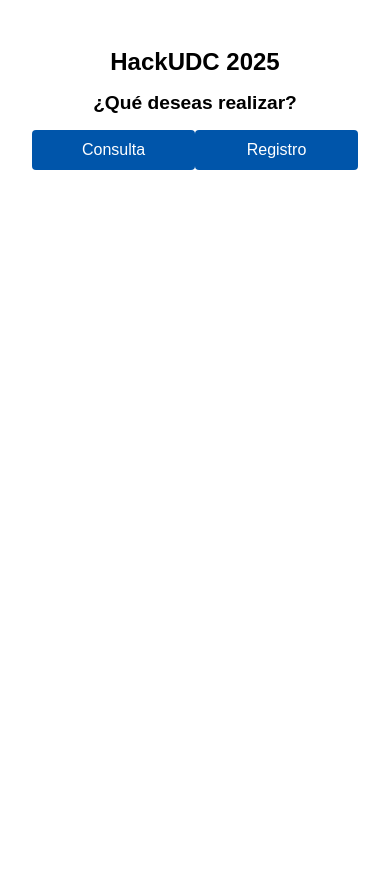
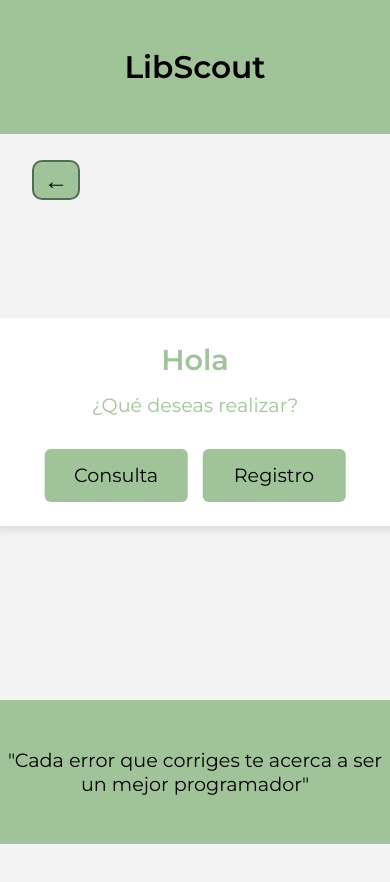
Before and after one commit to BlancaPazos/HackUDC2025, a React (Create React App) app: page /menu in a window 390 px wide. Shown: the top 882 px of the page. After the commit the page ends 844 px from the top, so only its background shows below. Built offline with nearby package versions, Linux system fonts and the light colour scheme.

Commit message:
Front implementado

```diff
--- a/public/index.html
+++ b/public/index.html
@@ -1,12 +1,27 @@
 <!DOCTYPE html>
-<html lang="en">
+<html lang="es">
   <head>
     <meta charset="utf-8" />
+    <meta name="viewport" content="width=device-width, initial-scale=1" />
     <link rel="icon" href="%PUBLIC_URL%/favicon.ico" />
     <title>HackUDC 2025</title>
+
+    <!-- Fuente Montserrat -->
+    <link href="https://fonts.googleapis.com/css2?family=Montserrat:wght@300;400;600&display=swap" rel="stylesheet">
+
+    <style>
+      * {
+        font-family: 'Montserrat', sans-serif;
+      }
+    </style>
   </head>
   <body>
-    <noscript>You need to enable JavaScript to run this app.</noscript>
+
+    <div class="header">
+      <p>LibScout</p>
+    </div>
+
+    <noscript>Necesitas habilitar JavaScript para usar esta aplicación.</noscript>
     <div id="root"></div>
   </body>
 </html>
--- a/src/index.css
+++ b/src/index.css
@@ -1,46 +1,116 @@
-body {
+/* Reset básico */
+body, h1, h2, h3, p, input, button, textarea {
   margin: 0;
-    font-family: Arial, sans-serif;
-    background-color: #fafafa;
+  padding: 0;
+  font-family: 'Montserrat', sans-serif;
+  box-sizing: border-box;
 }
 
-  /* Contenedor centrado para simular vista móvil */
-  .container {
-    max-width: 400px;
-    margin: 0 auto;
-    padding: 2rem;
-    background-color: #fff;
+body {
+  background-color: #f4f4f4;
+  color: #333;
+  display: flex;
+  justify-content: center;
+  align-items: center;
   min-height: 100vh;
-    box-shadow: 0 0 10px rgba(0,0,0,0.1);
 }
 
-  /* Titulos */
+.header {
+  width: 100%;
+  background-color: #a1c399;
+  color: black;
+  padding: 1.5rem 0;
+  text-align: center;
+  font-size: 4vw;
+  font-weight: bold;
+  position: fixed;
+  top: 0;
+  left: 0;
+}
+
+/* Contenedor principal */
+.container {
+  width: 90%;
+  max-width: 55rem;
+  padding: 2rem;
+  text-align: center;
+  margin-top: 0;
+  display: flex;
+  flex-direction: column;
+  align-items: center;
+  justify-content: center;
+  background: white;
+  border-radius: 10px;
+  box-shadow: 0 4px 10px rgba(0, 0, 0, 0.1);
+  position: absolute;
+  top: 50%;
+  left: 50%;
+  transform: translate(-50%, -50%);
+}
+
+.container-resultados {
+  width: 90%;
+  max-width: 55rem;
+  padding: 2rem;
+  text-align: center;
+  margin-top: 0;
+  margin: 4rem auto 2rem auto;
+  display: flex;
+  flex-direction: column;
+  align-items: center;
+  justify-content: center;
+  background: white;
+  border-radius: 10px;
+  box-shadow: 0 4px 10px rgba(0, 0, 0, 0.1);
+  position: absolute;
+  top: 50%;
+  left: 50%;
+  transform: translate(-50%, -50%);
+}
+
 h1 {
   text-align: center;
-    font-size: 1.5rem;
+  font-size: clamp(1.8rem, 4vw, 2.5rem);
+  font-weight: 600;
+  color: #a1c399;
   margin-bottom: 1rem;
 }
 
 h2 {
   text-align: center;
+  font-size: 1.6rem;
+  font-weight: 500;
+  margin-bottom: 1rem;
+  color: #a1c399;
+}
+
+h3 {
   font-size: 1.2rem;
+  font-weight: 500;
+  margin-top: 1rem;
   margin-bottom: 1rem;
 }
 
-  h3 {
+input, textarea {
+  width: 80%;
+  padding: 10px;
   margin-top: 1rem;
-    font-size: 1.1rem;
+  margin-bottom: 1rem;
+  font-size: 1rem;
+  border: 2px solid #ddd;
+  border-radius: 5px;
+  background: #fff;
+  transition: all 0.3s ease-in-out;
 }
 
-  input, textarea {
-    width: 100%;
-    padding: 0.5rem;
-    margin-bottom: 1rem;
-    font-size: 1rem;
+input:focus, textarea:focus {
+  border-color: #a1c399;
+  outline: none;
+  box-shadow: 0 0 5px rgba(0, 85, 170, 0.5);
 }
 
 textarea {
-    height: 80px;
+  height: 100px;
   resize: none;
 }
 
@@ -51,36 +121,121 @@ body {
 }
 
 button {
-    background-color: #0055aa;
-    color: #fff;
+  background-color: #a1c399;
+  color: black;
   border: none;
-    padding: 0.7rem 1rem;
-    border-radius: 4px;
-    font-size: 1rem;
+  padding: 0.9rem 1.5rem;
+  border-radius: 6px;
+  font-size: 1.2rem;
+  font-weight: 500;
   cursor: pointer;
+  transition: background 0.3s ease-in-out;
+  width: 80%;
+  text-align: center;
 }
 
 button:hover {
-    background-color: #003377;
+  background-color: #8ca888;
 }
 
-  /* Ejemplo de estilos para cada resultado */
+button:focus {
+  outline: 3px solid #4f6f52;
+}
+
+.back-button-container {
+  position: absolute;
+  top: 9rem;
+  left: 2rem;
+}
+
+.back-button {
+  background-color: #a1c399;
+  color: black;
+  border: 2px solid #4f6f52;
+  padding: 0.5rem 1rem;
+  border-radius: 10px;
+  font-size: 1.5rem;
+  cursor: pointer;
+  transition: background 0.3s ease-in-out;
+  width: 3rem;
+  height: 2.5rem;
+  display: flex;
+  align-items: center;
+  justify-content: center;
+}
+
+.back-button:hover {
+  background-color: #8ca888;
+}
+
 .resultado {
   border: 1px solid #ccc;
-    padding: 0.5rem;
+  padding: 1rem;
   margin-bottom: 1rem;
-    border-radius: 4px;
+  border-radius: 6px;
+  background: #f9f9f9;
+  transition: transform 0.2s ease-in-out;
 }
 
-  @media (max-width: 480px) {
-    /* Ajustes para pantalla pequeña */
+.resultado:hover {
+  transform: scale(1.02);
+}
+
+.footer-banner {
+  width: 100%;
+  background-color: #a1c399;
+  color: black;
+  padding: 1.5rem 0;
+  text-align: center;
+  font-size: 4vw;
+  font-weight: bold;
+  position: fixed;
+  bottom: 0;
+  left: 0;
+}
+
+.footer-banner-img {
+  height: 100%;
+  width: 100%;
+  object-fit: cover;
+}
+
+
+/* Ajustes responsivos */
+@media (max-width: 600px) {
   .container {
-      margin: 0;
-      border-radius: 0;
-      box-shadow: none;
+    width: 95%;
+    padding: 1.5rem;
+    margin-top: 0;
   }
-    button {
+
+  input, button {
     width: 100%;
-      margin-bottom: 0.5rem;
+  }
+
+  .header {
+    font-size: 8vw;
+    padding: 3rem 0;
+  }
+
+  .footer-banner {
+    padding: 2rem 0;
+    font-size: 1vw;
+  }
+
+  .footer-banner-img {
+    height: 100%;
+    width: 0%;
+    object-fit: cover;
+  }
+
+  h2 {
+    font-size: 1.2rem;
+  }
+
+  .back-button-container {
+    position: absolute;
+    top: 10rem;
+    left: 2rem;
   }
 }
--- a/src/pages/Consulta.jsx
+++ b/src/pages/Consulta.jsx
@@ -1,8 +1,10 @@
 import React, { useState, useEffect } from 'react';
+import { useNavigate } from 'react-router-dom';
 
 function Consulta() {
   const [users, setUsers] = useState([]);
   const [skill, setSkill] = useState('');
+  const navigate = useNavigate();
 
   const fetchData = (filtro) => {
     // Ajusta la URL en base a si se pasa skill o no
@@ -27,23 +29,24 @@ function Consulta() {
 
   return (
     <div>
-      <h1>Búsqueda de usuarios</h1>
-      <input
-        type="text"
-        placeholder="Filtrar por skill"
-        value={skill}
-        onChange={(e) => setSkill(e.target.value)}
-      />
-      <button onClick={handleSearch}>Buscar</button>
+      <div className="back-button-container">
+        <button className="back-button" onClick={() => navigate('/menu')}>
+          ←
+        </button>
+      </div>
+      <div className="container">
+        <h1>Consulta</h1>
+        <h2>Escribe a continuación la consulta que deseas realizar:</h2>
+        <input
+          type="text"
+          placeholder="Escribe aquí tu consulta"
+          value={query}
+          onChange={(e) => setQuery(e.target.value)}
+        />
+        <button onClick={handleSearch}>Buscar</button>
+      </div>
+    </div>
 
-      <ul>
-        {users.map(u => (
-          <li key={u.id}>
-            {u.name} - Skills: {u.skills?.join(', ')}
-          </li>
-        ))}
-      </ul>
-    </div>
   );
 }
 
--- a/src/pages/ErrorPage.jsx
+++ b/src/pages/ErrorPage.jsx
@@ -6,9 +6,9 @@ function ErrorPage() {
 
   return (
     <div className="container">
-      <h1>HackUDC 2025</h1>
-      <h2>ERROR!</h2>
-      <p>Es necesario cubrir los dos campos del registro</p>
+      <h1>¡ERROR!</h1>
+      <h2>Es necesario cubrir los dos campos del registro</h2>
+      <span style={{ height: '15px', display: 'inline-block' }}></span>
       <button onClick={() => navigate('/registro')}>Volver</button>
     </div>
   );
--- a/src/pages/Login.jsx
+++ b/src/pages/Login.jsx
@@ -21,7 +21,7 @@ function Login() {
       })
       .then((data) => {
         // data.success === true
-        alert(`¡Bienvenido/a, ${data.user.name}!`);
+        alert(`¡Bienvenid@, ${data.user.name}!`);
         navigate('/menu');
       })
       .catch(() => {
@@ -30,9 +30,10 @@ function Login() {
   };
 
   return (
+    <div>
       <div className="container">
-      <h1>HackUDC 2025</h1>
-      <p>Introduce tu ID de empleado</p>
+        <h1>Bienvenid@</h1>
+        <p>Introduce tu ID de empleado:</p>
         <input
           type="text"
           placeholder="Ej: 123"
@@ -41,6 +42,11 @@ function Login() {
         />
         <button onClick={handleAccess}>Acceder</button>
       </div>
+
+      <div className="footer-banner">
+        <h3>"El mejor programador no es el que lo sabe todo, sino el que nunca deja de aprender"</h3>
+      </div>
+    </div>
   );
 }
 
--- a/src/pages/Menu.jsx
+++ b/src/pages/Menu.jsx
@@ -5,13 +5,26 @@ function Menu() {
   const navigate = useNavigate();
 
   return (
-    <div className="container">
-      <h1>HackUDC 2025</h1>
-      <h2>¿Qué deseas realizar?</h2>
-      <div className="button-group">
-        <button onClick={() => navigate('/consulta')}>Consulta</button>
-        <button onClick={() => navigate('/registro')}>Registro</button>
+    <div>
+      <div className="back-button-container">
+        <button className="back-button" onClick={() => navigate('/')}>
+          ←
+        </button>
       </div>
+      <div className="container">
+        <h1>Hola</h1>
+        <h2>¿Qué deseas realizar?</h2>
+        <div className="button-group">
+          <button onClick={() => navigate('/consulta')}>Consulta</button>
+          <span style={{ width: '40px', display: 'inline-block' }}></span>
+          <button onClick={() => navigate('/registro')}>Registro</button>
+        </div>
+      </div>
+
+      <div className="footer-banner">
+        <h3>"Cada error que corriges te acerca a ser un mejor programador"</h3>
+      </div>
+
     </div>
   );
 }
--- a/src/pages/Registro.jsx
+++ b/src/pages/Registro.jsx
@@ -19,20 +19,25 @@ function Registro() {
   };
 
   return (
-    <div className="container">
-      <h1>HackUDC 2025</h1>
+    <div className="container-resultados">
+      <h1>Registro</h1>
       <h2>¿Qué deseas registrar?</h2>
       <textarea
         placeholder="Ej: He aprendido a usar la biblioteca OpenNN"
         value={texto}
         onChange={(e) => setTexto(e.target.value)}
       />
+      <span style={{ height: '15px', display: 'inline-block' }}></span>
+      <h2>¿Qué recursos has utilizado?</h2>
       <textarea
         placeholder="Recursos que has utilizado: (URLs, webs...)"
         value={recursos}
         onChange={(e) => setRecursos(e.target.value)}
       />
+      <span style={{ height: '15px', display: 'inline-block' }}></span>
       <button onClick={handleSave}>Guardar</button>
+      <span style={{ height: '15px', display: 'inline-block' }}></span>
+      <button onClick={() => navigate('/menu')}>Cancelar</button>
     </div>
   );
 }
--- a/src/pages/Resultados.jsx
+++ b/src/pages/Resultados.jsx
@@ -20,9 +20,9 @@ function Resultados() {
   ];
 
   return (
-    <div className="container">
-      <h1>HackUDC 2025</h1>
-      <h2>Consulta: {location.state?.query || 'Consulta no definida'}</h2>
+    <div className="container-resultados">
+      <h1>Consulta realizada: </h1>
+      <h2>{location.state?.query || 'Consulta no definida'}</h2>
 
       <h3>Resultados relacionados:</h3>
       {fakeResults.map((r, idx) => (
```
Lines whose indentation alone changed are shown as unchanged.
